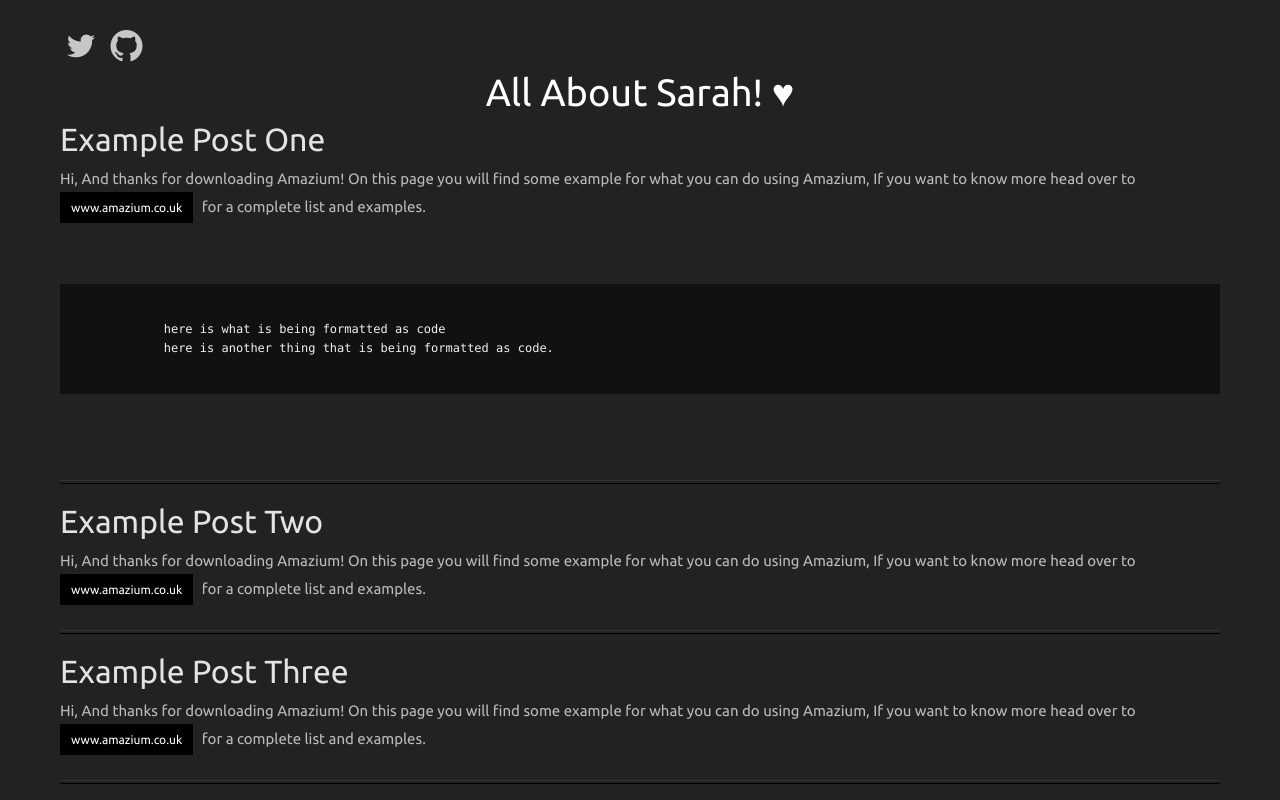
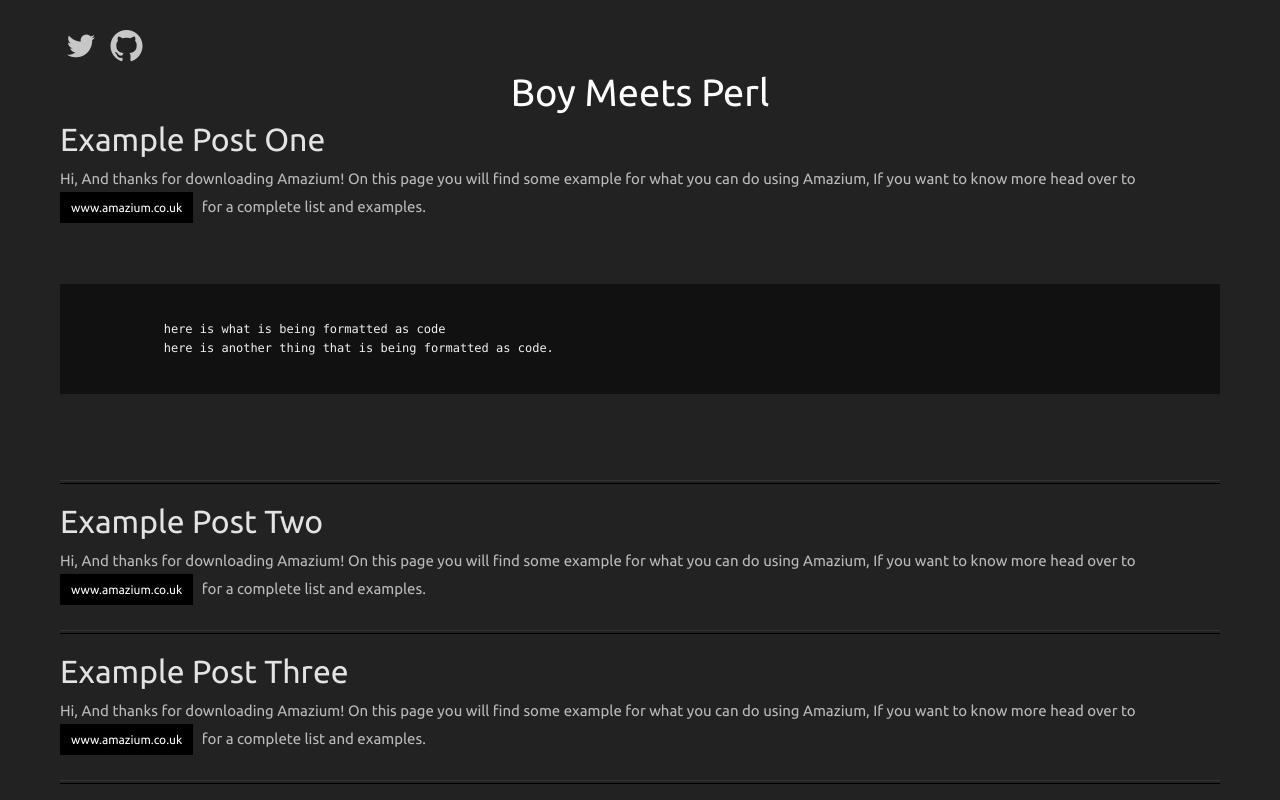
Before and after one commit to boymeetsperl/simpl, a plain HTML site: page public/index.html in a window 1280 px wide. Shown: the top 800 px of the page. Drawn offline with Linux system fonts and the light colour scheme.

Commit message:
updated templates, started rendering one of them

```diff
--- a/public/index.html
+++ b/public/index.html
@@ -47,7 +47,7 @@
     </header>
 
     <section class="row">
-      <h1 style="text-align: center; color: #FFF"> All About Sarah! &hearts;</h1>
+      <h1 style="text-align: center; color: #FFF"> Boy Meets Perl</h1>
       <article class="grid_12 post">
         <h2>Example Post One</h2>
         <p>Hi, And thanks for downloading Amazium! On this page you will find some example for what you can do using Amazium, If you want to know more head over to <a href="http://www.amazium.co.uk" class="btn small">www.amazium.co.uk</a> for a complete list and examples.</p>
```
Also changed, not shown: 3 other files.
